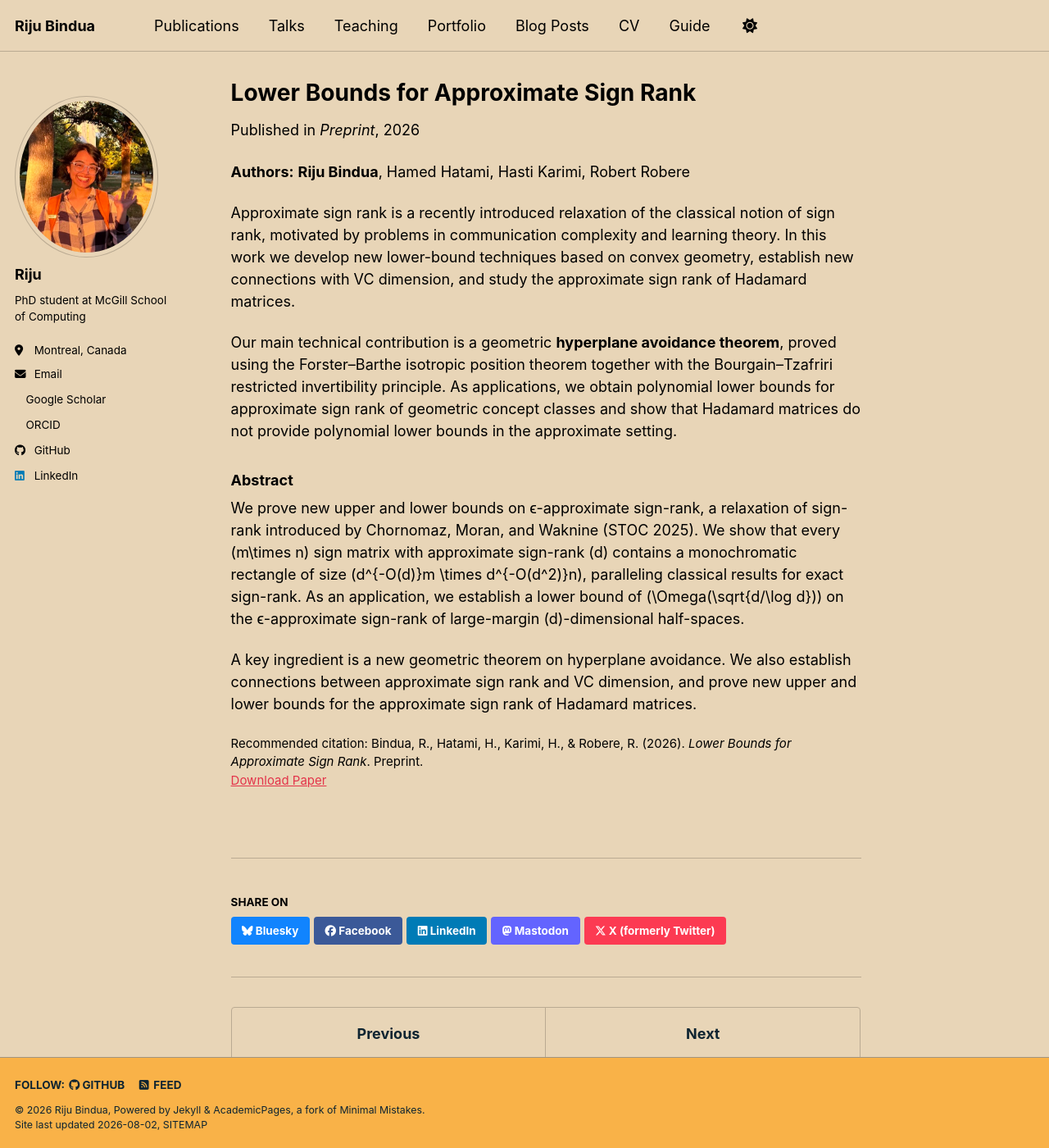
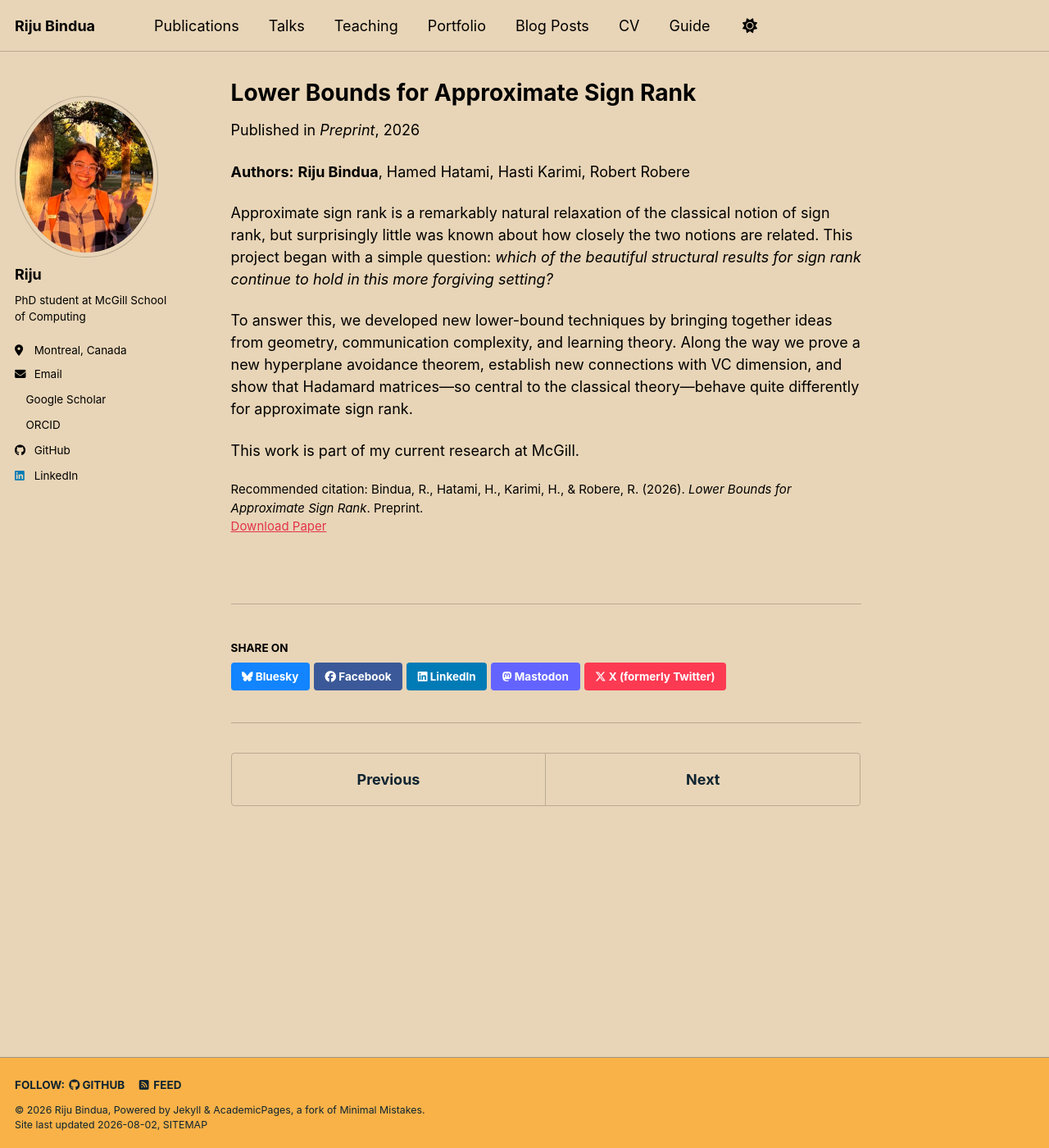
Before and after one commit to binduariju/binduariju.github.io, a Jekyll site: the page built from _publications/2026-approximate-sign-rank.md, in a window 1280 px wide and 1400 px high. Shown: the whole window at 82% size. Built offline with Jekyll 4.4.1, drawn with Linux system fonts in a browser that asks for light colours; a style sheet for code colours, icons or effects is not loaded.

Commit message:
Revise excerpt and introduction for clarity
Updated the excerpt and introduction to clarify the focus on the relationship between classical and approximate sign rank. Added details about the research context and contributions.

```diff
--- a/_publications/2026-approximate-sign-rank.md
+++ b/_publications/2026-approximate-sign-rank.md
@@ -3,7 +3,7 @@ title: "Lower Bounds for Approximate Sign Rank"
 collection: publications
 category: manuscripts
 permalink: /publication/2026-approximate-sign-rank
-excerpt: "New lower bounds for approximate sign rank, connections to VC dimension, and a geometric hyperplane avoidance theorem."
+excerpt: "Understanding how much of the classical theory of sign rank survives in its approximate counterpart."
 date: 2026-05-01
 venue: "Preprint"
 paperurl: "https://arxiv.org/abs/2605.01038"
@@ -12,12 +12,8 @@ citation: 'Bindua, R., Hatami, H., Karimi, H., & Robere, R. (2026). <i>Lower Bou
 
 **Authors:** **Riju Bindua**, Hamed Hatami, Hasti Karimi, Robert Robere
 
-Approximate sign rank is a recently introduced relaxation of the classical notion of sign rank, motivated by problems in communication complexity and learning theory. In this work we develop new lower-bound techniques based on convex geometry, establish new connections with VC dimension, and study the approximate sign rank of Hadamard matrices.
+Approximate sign rank is a remarkably natural relaxation of the classical notion of sign rank, but surprisingly little was known about how closely the two notions are related. This project began with a simple question: *which of the beautiful structural results for sign rank continue to hold in this more forgiving setting?*
 
-Our main technical contribution is a geometric **hyperplane avoidance theorem**, proved using the Forster–Barthe isotropic position theorem together with the Bourgain–Tzafriri restricted invertibility principle. As applications, we obtain polynomial lower bounds for approximate sign rank of geometric concept classes and show that Hadamard matrices do not provide polynomial lower bounds in the approximate setting.
+To answer this, we developed new lower-bound techniques by bringing together ideas from geometry, communication complexity, and learning theory. Along the way we prove a new hyperplane avoidance theorem, establish new connections with VC dimension, and show that Hadamard matrices—so central to the classical theory—behave quite differently for approximate sign rank.
 
-### Abstract
-
-We prove new upper and lower bounds on ϵ-approximate sign-rank, a relaxation of sign-rank introduced by Chornomaz, Moran, and Waknine (STOC 2025). We show that every \(m\times n\) sign matrix with approximate sign-rank \(d\) contains a monochromatic rectangle of size \(d^{-O(d)}m \times d^{-O(d^2)}n\), paralleling classical results for exact sign-rank. As an application, we establish a lower bound of \(\Omega(\sqrt{d/\log d})\) on the ϵ-approximate sign-rank of large-margin \(d\)-dimensional half-spaces.
-
-A key ingredient is a new geometric theorem on hyperplane avoidance. We also establish connections between approximate sign rank and VC dimension, and prove new upper and lower bounds for the approximate sign rank of Hadamard matrices.
+This work is part of my current research at McGill.
```
